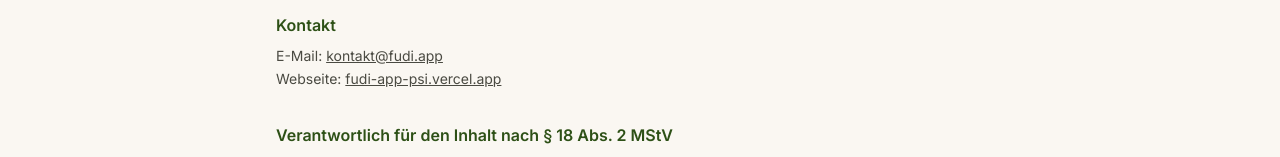
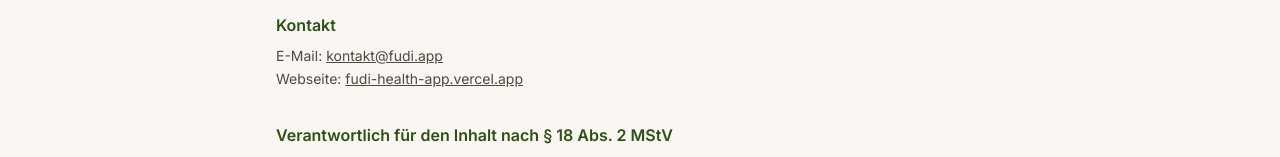
Before and after one commit to fudiplan-ui/fudi-app, a React (Vite) app: page /impressum in a window 1280 px wide. Shown: the part 318-475 px from the top of the page. Built offline with nearby package versions, Linux system fonts and the light colour scheme.

Commit message:
fix: SEO-Domain auf produktive Production-Domain fudi-health-app.vercel.app umgestellt (robots, sitemap, canonical, checkout-Fallback, Impressum)

```diff
--- a/api/checkout.js
+++ b/api/checkout.js
@@ -21,7 +21,7 @@
   const priceId = PRICE_MAP[priceKey] || PRICE_MAP.pro_monthly;
 
   try {
-    const origin = req.headers.origin || 'https://fudi-app-psi.vercel.app';
+    const origin = req.headers.origin || 'https://fudi-health-app.vercel.app';
     const params = new URLSearchParams({
       'payment_method_types[0]': 'card',
       'line_items[0][price]': priceId,
--- a/src/lib/seo.ts
+++ b/src/lib/seo.ts
@@ -1,6 +1,6 @@
 import { useEffect } from "react";
 
-const SITE_URL = "https://fudi-app-psi.vercel.app";
+const SITE_URL = "https://fudi-health-app.vercel.app";
 const DEFAULT_TITLE = "FUDI 2.0 – Smarte KI-Ernährung & Blutzucker-Vorhersage";
 const DEFAULT_DESCRIPTION =
   "FUDI: Gesunde Mahlzeiten mit KI-Blutzucker-Vorhersage, Kühlschrank-Scan, glykämischem Index und automatischem Preisvergleich. Für Diabetiker, Sportler und gesunden Genuss.";
--- a/src/pages/Impressum.tsx
+++ b/src/pages/Impressum.tsx
@@ -38,7 +38,7 @@
         <p>
           E-Mail: <a href="mailto:kontakt@fudi.app" className="underline">kontakt@fudi.app</a>
           <br />
-          Webseite: <a href="https://fudi-app-psi.vercel.app" className="underline">fudi-app-psi.vercel.app</a>
+          Webseite: <a href="https://fudi-health-app.vercel.app" className="underline">fudi-health-app.vercel.app</a>
         </p>
       </section>
 
```
Also changed, not shown: public/robots.txt, 1 other file (tests, documents, lock files or other folders).
